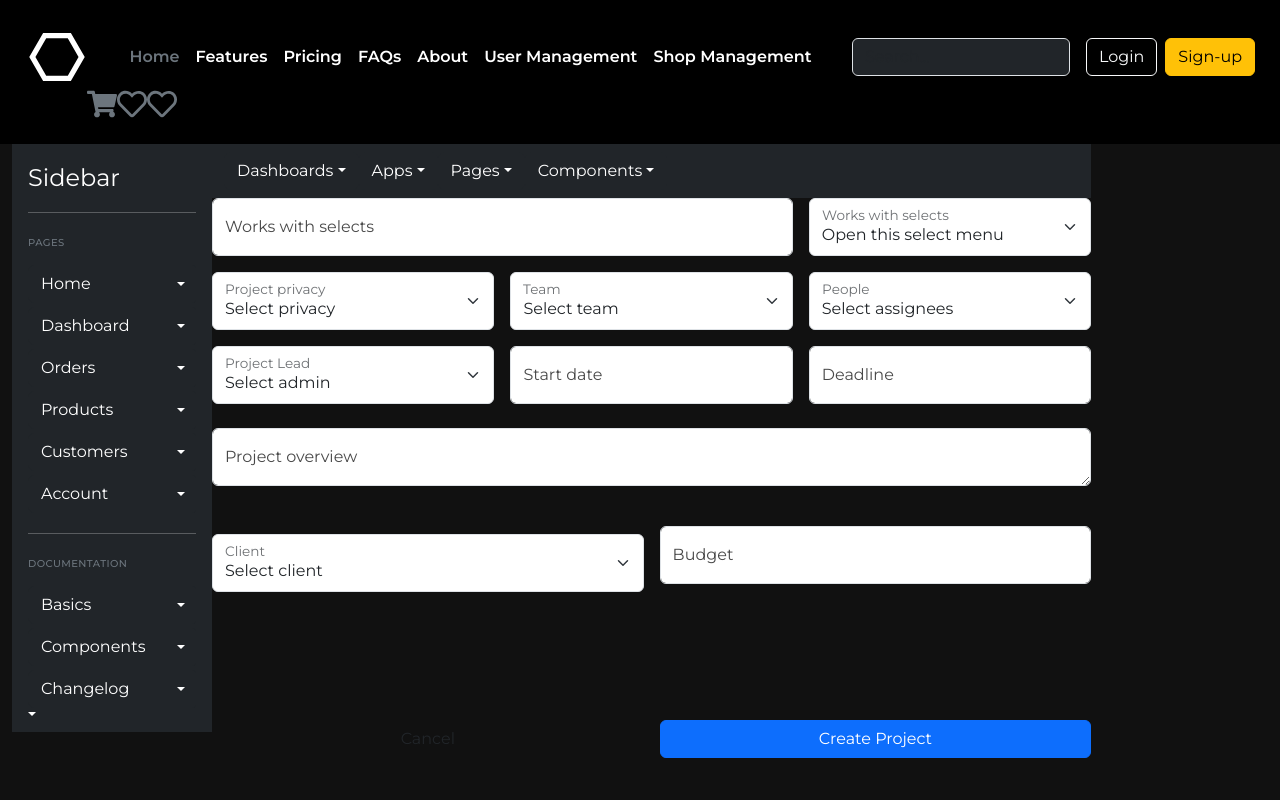
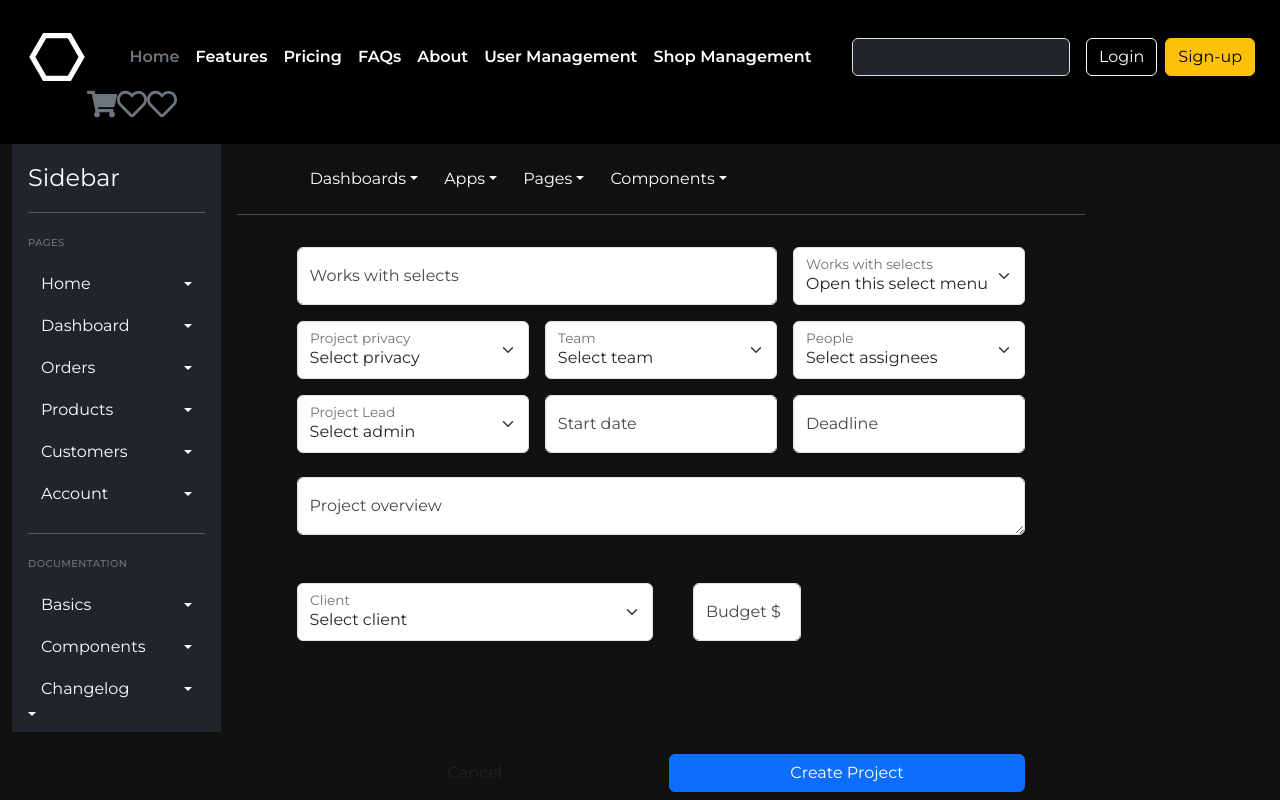
Before and after one commit to Snus292/react-js, a React (Create React App) app: page / in a window 1280 px wide. Shown: the top 800 px of the page. Built offline with nearby package versions, Linux system fonts and the light colour scheme.

Commit message:
проведена работа со стилями в домашнем компоненте

```diff
--- a/package.json
+++ b/package.json
@@ -7,13 +7,14 @@
     "@testing-library/react": "^13.4.0",
     "@testing-library/user-event": "^13.5.0",
     "axios": "^1.7.3",
+    "chalk": "^5.3.0",
     "prop-types": "^15.8.1",
     "react": "^18.3.1",
     "react-dom": "^18.3.1",
     "react-icons": "^5.2.1",
     "react-router": "^6.26.1",
     "react-router-dom": "^6.26.1",
-    "react-scripts": "5.0.1",
+    "react-scripts": "^5.0.1",
     "web-vitals": "^2.1.4"
   },
   "scripts": {
--- a/src/components/CreateProject.js
+++ b/src/components/CreateProject.js
@@ -3,8 +3,8 @@ import React, { Component } from 'react'
 export class CreateProject extends Component {
     render() {
         return (
-            <div className="row">
-                <div className="col-12">
+            <div className="row d-flex justify-content-center">
+                <div className="col-10">
                     <form className="g-3 mb-6 row ">
                         <div className="col-md-8 col-sm-6">
                             <div className="form-floating">
@@ -82,9 +82,9 @@ export class CreateProject extends Component {
                                 <option defaultValue="3">Client Three</option>
                             </select><label htmlFor="floatingSelectClient">Client</label></div>
                         </div>
-                        <div className="gy-6 col-md-6">
-                            <div className="form-floating"><input placeholder="Budget" type="text" id="floatingInputBudget"
-                                className="form-control" /><label htmlFor="floatingInputBudget">Budget</label></div>
+                        <div className="gy-6 col-md-2 my-auto mx-4">
+                            <div className="form-floating"><input placeholder="Budget" type="number" id="floatingInputBudget"
+                                className="form-control" /><label htmlFor="floatingInputBudget">Budget $</label></div>
                         </div>
 
                         <div className="gy-6 col-12">
--- a/src/css/style.css
+++ b/src/css/style.css
@@ -109,7 +109,7 @@ header .nav ul li:hover {
 
 }
 .vertical-nav{
-    max-width:200px;
+    max-width:250px;
 
 }
 .navbar-heading {
@@ -123,8 +123,11 @@ header .nav ul li:hover {
     max-height: 600px;
     overflow-x: auto;
 }
+.vertical-nav-scroll li{
+    width: 100%;
+}
 .vertical-nav-scroll li .btn{
-    width: 170px;
+    width: 100%;
     display: flex;
     justify-content: space-between
 
@@ -262,13 +265,17 @@ header .shop-cart .subtotal {
 }
 
 
-
+hr{
+    width: 100%;
+}
 
 main {
     position: relative;
     width: 70%;
     float: left;
     height: 100%;
+    margin-left: auto;
+    margin-right: auto;
 
 }
 
--- a/src/pages/Home.js
+++ b/src/pages/Home.js
@@ -4,7 +4,7 @@ import CreateProject from '../components/CreateProject'
 export class Home extends Component {
 	render() {
 		return (
-			<><aside className='vertical-nav'>
+			<><aside className='vertical-nav col-2'>
 
 				<div className="d-flex flex-column flex-shrink-0 p-3 text-bg-dark">
 					<a href="/" className="d-flex align-items-center mb-3 mb-md-0 me-md-auto text-white text-decoration-none">
@@ -160,15 +160,15 @@ export class Home extends Component {
 			</aside>
 
 				<main>
-					<nav className="navbar navbar-expand-lg navbar-dark bg-dark">
-						<div className="container-fluid">
+					<nav className="navbar navbar-expand-lg navbar-dark p-3 flex-column">
+						<div className="container-fluid col-11 px-4">
 							<button className="navbar-toggler" type="button" data-bs-toggle="collapse" data-bs-target="#navbarNavDarkDropdown" aria-controls="navbarNavDarkDropdown" aria-expanded="false" aria-label="Toggle navigation">
 								<span className="navbar-toggler-icon"></span>
 							</button>
 							<div className="collapse navbar-collapse" id="navbarNavDarkDropdown">
 								<ul className="navbar-nav">
 									<li className="nav-item dropdown">
-										<button className="btn btn-dark dropdown-toggle" data-bs-toggle="dropdown" aria-expanded="false">
+										<button className="btn text-white dropdown-toggle" data-bs-toggle="dropdown" aria-expanded="false">
 											Dashboards
 										</button>
 										<ul className="dropdown-menu dropdown-menu-dark">
@@ -178,7 +178,7 @@ export class Home extends Component {
 										</ul>
 									</li>
 									<li className="nav-item dropdown">
-										<button className="btn btn-dark dropdown-toggle" data-bs-toggle="dropdown" aria-expanded="false">
+										<button className="btn text-white dropdown-toggle" data-bs-toggle="dropdown" aria-expanded="false">
 											Apps
 										</button>
 										<ul className="dropdown-menu dropdown-menu-dark">
@@ -188,7 +188,7 @@ export class Home extends Component {
 										</ul>
 									</li>
 									<li className="nav-item dropdown">
-										<button className="btn btn-dark dropdown-toggle" data-bs-toggle="dropdown" aria-expanded="false">
+										<button className="btn text-white dropdown-toggle" data-bs-toggle="dropdown" aria-expanded="false">
 											Pages
 										</button>
 										<ul className="dropdown-menu dropdown-menu-dark">
@@ -198,7 +198,7 @@ export class Home extends Component {
 										</ul>
 									</li>
 									<li className="nav-item dropdown">
-										<button className="btn btn-dark dropdown-toggle" data-bs-toggle="dropdown" aria-expanded="false">
+										<button className="btn text-white dropdown-toggle" data-bs-toggle="dropdown" aria-expanded="false">
 											Components
 										</button>
 										<ul className="dropdown-menu dropdown-menu-dark">
@@ -210,8 +210,13 @@ export class Home extends Component {
 
 								</ul>
 							</div>
+
+
 						</div>
+						<hr></hr>
+
 					</nav>
+
 
 					<CreateProject></CreateProject>
 
```
Also changed, not shown: 2 other files (tests, documents, lock files or other folders).
